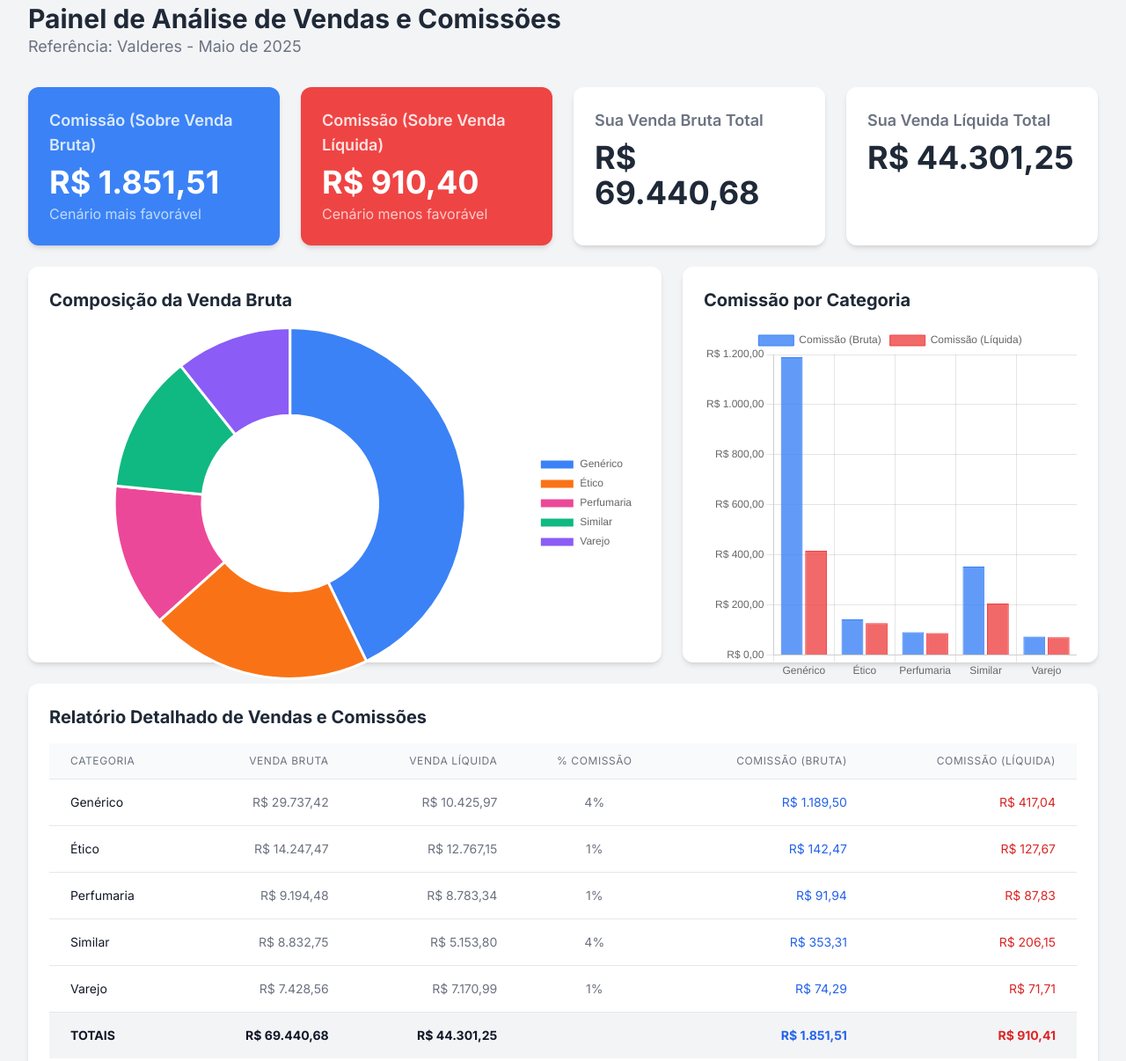
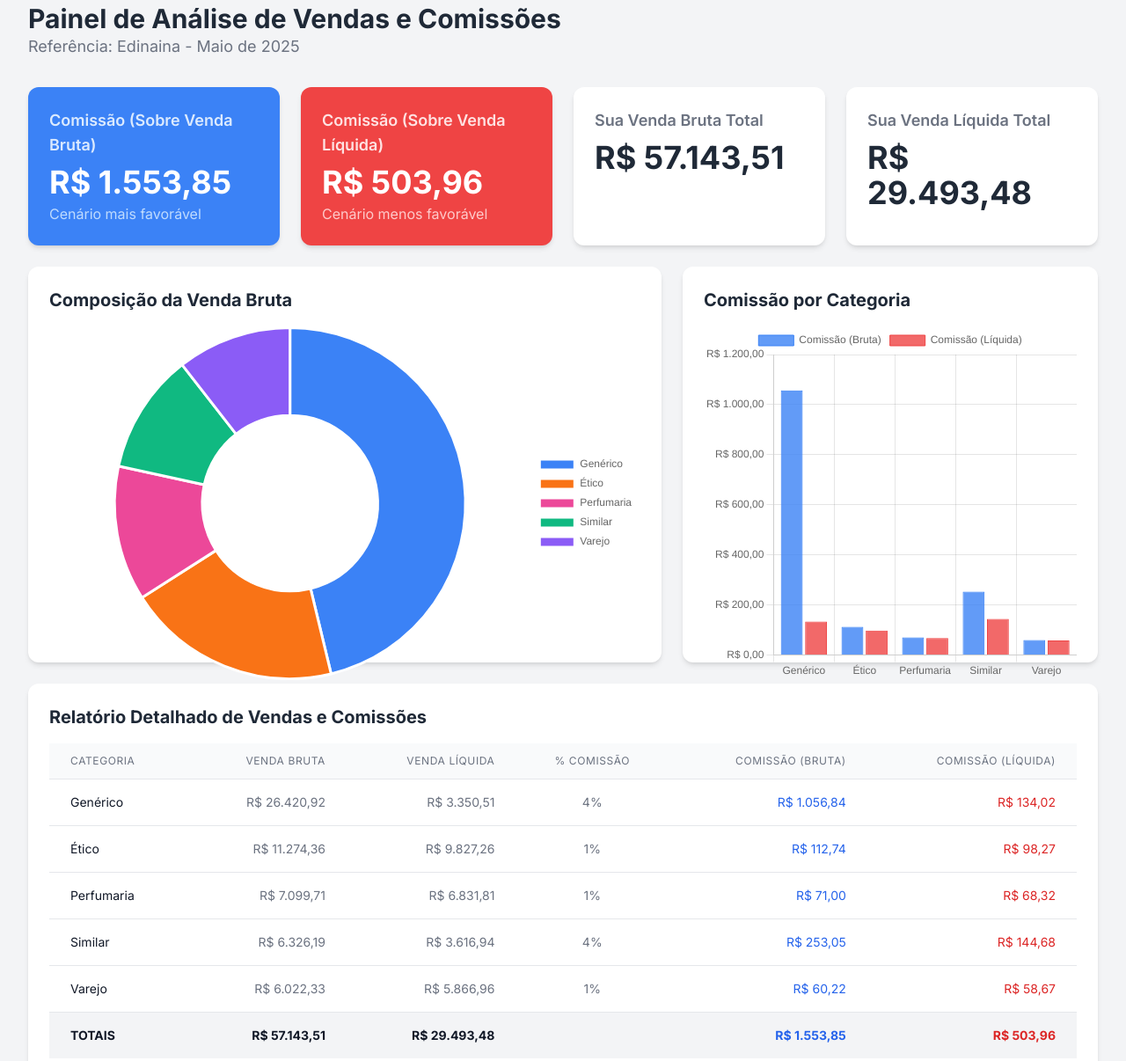
Before and after one commit to zAstergun/Ultra-Comissao-Roubada, a plain HTML site: page index.html in a window 1280 px wide. Shown: the part 29-1235 px from the top of the page at 88% size. Drawn offline with nearby package versions, Linux system fonts and the light colour scheme.

Commit message:
Edinaina

```diff
--- a/index.html
+++ b/index.html
@@ -3,7 +3,7 @@
 <head>
     <meta charset="UTF-8">
     <meta name="viewport" content="width=device-width, initial-scale=1.0">
-    <title>Painel de Análise de Vendas - Valderes</title>
+    <title>Painel de Análise de Vendas - Edinaina</title>
     <script src="https://cdn.tailwindcss.com"></script>
     <script src="https://cdn.jsdelivr.net/npm/chart.js"></script>
     <link href="https://fonts.googleapis.com/css2?family=Inter:wght@400;600;700&display=swap" rel="stylesheet">
@@ -38,7 +38,7 @@
         <!-- Cabeçalho -->
         <header class="mb-8">
             <h1 class="text-3xl font-bold text-gray-800">Painel de Análise de Vendas e Comissões</h1>
-            <p class="text-lg text-gray-500">Referência: Valderes - Maio de 2025</p>
+            <p class="text-lg text-gray-500">Referência: Edinaina - Maio de 2025</p>
         </header>
 
         <!-- Grade Principal do Dashboard -->
@@ -47,27 +47,27 @@
             <!-- Card KPI: Comissão (Bruta) -->
             <div class="kpi-card col-span-1 md:col-span-2 lg:col-span-1 bg-blue-500 text-white">
                 <h3 class="text-lg font-semibold text-blue-100">Comissão (Sobre Venda Bruta)</h3>
-                <p id="totalGrossCommission" class="text-4xl font-bold mt-2">R$ 1.851,51</p>
+                <p id="totalGrossCommission" class="text-4xl font-bold mt-2">R$ 1.553,85</p>
                 <p class="text-blue-200 mt-1">Cenário mais favorável</p>
             </div>
 
             <!-- Card KPI: Comissão (Líquida) -->
             <div class="kpi-card col-span-1 md:col-span-2 lg:col-span-1 bg-red-500 text-white">
                 <h3 class="text-lg font-semibold text-red-100">Comissão (Sobre Venda Líquida)</h3>
-                <p id="totalNetCommission" class="text-4xl font-bold mt-2">R$ 910,40</p>
+                <p id="totalNetCommission" class="text-4xl font-bold mt-2">R$ 503,96</p>
                 <p class="text-red-200 mt-1">Cenário menos favorável</p>
             </div>
 
              <!-- Card KPI: Venda Bruta Total -->
             <div class="kpi-card col-span-1">
                 <h3 class="text-lg font-semibold text-gray-500">Sua Venda Bruta Total</h3>
-                <p id="totalGrossSales" class="text-4xl font-bold text-gray-800 mt-2">R$ 69.440,68</p>
+                <p id="totalGrossSales" class="text-4xl font-bold text-gray-800 mt-2">R$ 57.143,51</p>
             </div>
 
             <!-- Card KPI: Venda Líquida Total -->
             <div class="kpi-card col-span-1">
                 <h3 class="text-lg font-semibold text-gray-500">Sua Venda Líquida Total</h3>
-                <p id="totalNetSales" class="text-4xl font-bold text-gray-800 mt-2">R$ 44.301,25</p>
+                <p id="totalNetSales" class="text-4xl font-bold text-gray-800 mt-2">R$ 29.493,48</p>
             </div>
 
             <!-- Seção dos Gráficos (Container Pai) -->
@@ -120,13 +120,13 @@
     </div>
 
     <script>
-        // Dados brutos para Valderes
+        // Dados brutos para Edinaina
         const salesData = [
-            { category: 'Genérico', gross: 29737.42, net: 10425.97, rate: 0.04 },
-            { category: 'Ético', gross: 14247.47, net: 12767.15, rate: 0.01 },
-            { category: 'Perfumaria', gross: 9194.48, net: 8783.34, rate: 0.01 },
-            { category: 'Similar', gross: 8832.75, net: 5153.80, rate: 0.04 },
-            { category: 'Varejo', gross: 7428.56, net: 7170.99, rate: 0.01 },
+            { category: 'Genérico', gross: 26420.92, net: 3350.51, rate: 0.04 },
+            { category: 'Ético', gross: 11274.36, net: 9827.26, rate: 0.01 },
+            { category: 'Perfumaria', gross: 7099.71, net: 6831.81, rate: 0.01 },
+            { category: 'Similar', gross: 6326.19, net: 3616.94, rate: 0.04 },
+            { category: 'Varejo', gross: 6022.33, net: 5866.96, rate: 0.01 },
         ];
 
         // Função para formatar números como moeda brasileira (BRL)
@@ -151,7 +151,7 @@
 
         // Popula a tabela
         const tableBody = document.getElementById('dataTable');
-        // Ordena os dados para exibição na tabela (opcional, mas bom para consistência)
+        // Ordena os dados para exibição na tabela
         const sortedSalesData = [...salesData].sort((a, b) => b.gross - a.gross);
 
         sortedSalesData.forEach(item => {
```
Also changed, not shown: 1 other file.
